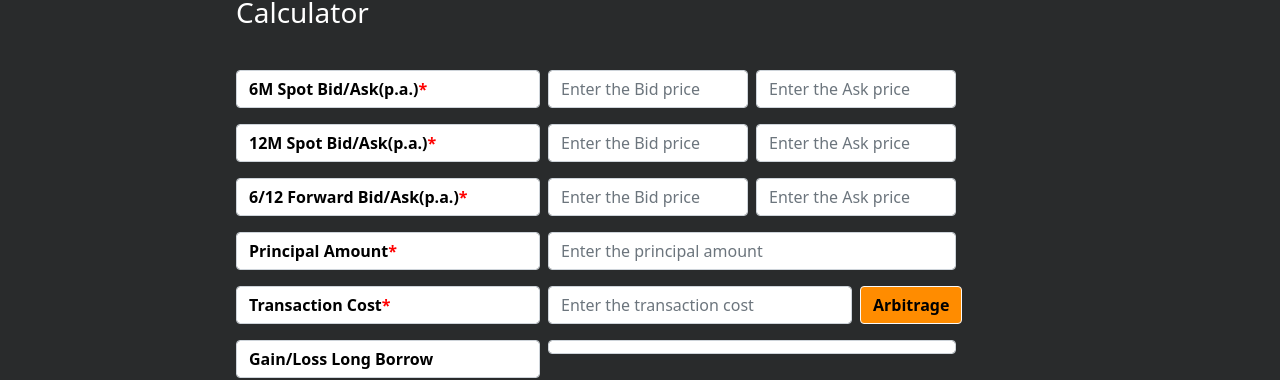
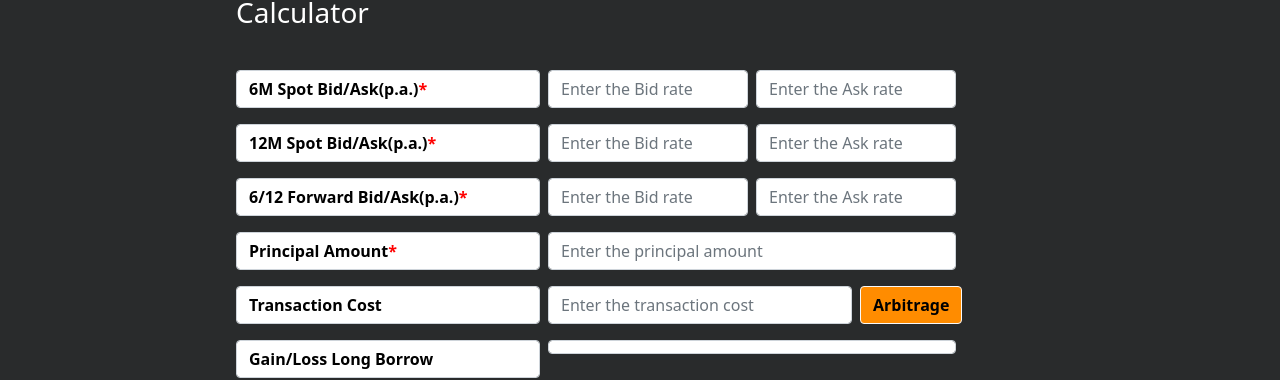
Before and after one commit to nishibothra/ArbitrageFrontEnd, an Angular app in the folder ArbitrageFrontEnd-master/: page /fra/calculator in a window 1280 px wide. Shown: the part 172-552 px from the top of the page. Built offline with nearby package versions, Linux system fonts and the light colour scheme.

Commit message:
cc fra changes

```diff
--- a/ArbitrageFrontEnd-master/src/app/component/cc-calculator/cc-calculator.component.html
+++ b/ArbitrageFrontEnd-master/src/app/component/cc-calculator/cc-calculator.component.html
@@ -29,6 +29,9 @@
                     <input type="number" class="form-control" name="Stock Amount" [(ngModel)]="Input.lot_size"
                         placeholder="Enter the Stock Amount" aria-label="StockAmount" required>
                 </div>
+                <div *ngIf="Input.lot_size<0" class="col-md-3" id="alert" role="alert">
+                    <p><b>*Stock amount can't be negative.</b></p>
+                </div>
 
             </div>
 
@@ -51,6 +54,12 @@
                 <div *ngIf="Input.ask_spotPrice<=Input.bid_spotPrice" class="col-md-3" id="alert" role="alert">
                     <p><b>*Ask price should be more than Bid price.</b></p>
                 </div>
+
+                <div *ngIf="Input.ask_spotPrice<0||Input.bid_spotPrice<0" class="col-md-3" id="alert" role="alert">
+                    <p><b>*Ask price or Bid price can't be.</b></p>
+                </div>
+
+
 
 
 
@@ -76,6 +85,9 @@
                 <div *ngIf="Input.ask_futurePrice<=Input.bid_futurePrice" class="col-md-3" id="alert" role="alert">
                     <p><b>*Ask price should be more than Bid price.</b></p>
                 </div>
+                <div *ngIf="Input.ask_futurePrice<0||Input.bid_futurePrice<0" class="col-md-3" id="alert" role="alert">
+                    <p><b>*Ask price or Bid price can't be negative.</b></p>
+                </div>
             </div>
 
             <!-- Bid/Ask Interest Rates -->
@@ -97,6 +109,9 @@
                 <div *ngIf="Input.ask_rfr<=Input.bid_rfr" class="col-md-3" id="alert" role="alert">
                     <p><b>*Ask price should be more than Bid price.</b></p>
                 </div>
+                <div *ngIf="Input.ask_rfr<0||Input.bid_rfr<0" class="col-md-3" id="alert" role="alert">
+                    <p><b>*Ask price or Bid price can't be negative.</b></p>
+                </div>
 
             </div>
              <!-- Duration -->
@@ -109,6 +124,9 @@
                     <input type="number" class="form-control" name="duration" [(ngModel)]="Input.duration"
                         placeholder="Months" aria-label="duration">
                 </div>
+                <div *ngIf="Input.duration<0" class="col-md-3" id="alert" role="alert">
+                    <p><b>*Duration can't be negative</b></p>
+                </div>
 
             </div>
 
@@ -116,7 +134,7 @@
             <div class="row g-2">
                 <div class="col-md-2">
                     <label type="text" style="background-color: #292b2c ;" class="form-control" aria-label="brokerage"
-                        style="color: black;"><b>Transaction cost<span class="nowrap" style="color: red;">*</span></b></label>
+                        style="color: black;"><b>Transaction cost</b></label>
                 </div>
                 <div class="col-md-3">
                     <input type="number" class="form-control" name="brokerage" [(ngModel)]="Input.brokerage"
@@ -126,6 +144,9 @@
                     <button class="btn btn-light" style="background-color: darkorange;"
                     (click)="setValues($event)"><b>Arbitrage</b> </button>
 
+                </div>
+                <div *ngIf="Input.transactionCost" class="col-md-3" id="alert" role="alert">
+                    <p><b>*Transaction cost can't be negative</b></p>
                 </div>
 
             </div>
--- a/ArbitrageFrontEnd-master/src/app/component/cc-calculator/cc-calculator.component.ts
+++ b/ArbitrageFrontEnd-master/src/app/component/cc-calculator/cc-calculator.component.ts
@@ -32,7 +32,7 @@ export class CcCalculatorComponent implements OnInit {
   public setValues(event){
     event.preventDefault();
     this.calcCc = this.Input;
-    if(this.calcCc.brokerage&&this.calcCc.bid_spotPrice&&this.calcCc.ask_spotPrice&&this.calcCc.bid_futurePrice&&this.calcCc.bid_rfr&&this.calcCc.ask_rfr&&this.calcCc.lot_size&&this.calcCc.duration)
+    if(this.calcCc.bid_spotPrice&&this.calcCc.ask_spotPrice&&this.calcCc.bid_futurePrice&&this.calcCc.bid_rfr&&this.calcCc.ask_rfr&&this.calcCc.lot_size&&this.calcCc.duration)
     {
       this.postUserInput();
     }
--- a/ArbitrageFrontEnd-master/src/app/component/fra-calculator/fra-calculator.component.html
+++ b/ArbitrageFrontEnd-master/src/app/component/fra-calculator/fra-calculator.component.html
@@ -33,17 +33,17 @@
                 </div>
                 <div class="col-md-2">
                     <input type="number" class="form-control" name="sixMonthsSpotBid" [(ngModel)]="Input.sixMonthsSpotBid"
-                        placeholder="Enter the Bid price" required>
+                        placeholder="Enter the Bid rate" required>
                 </div>
                 <div class="col-md-2">
                     <input type="number" class="form-control" name="sixMonthsSpotAsk" [(ngModel)]="Input.sixMonthsSpotAsk"
-                        placeholder="Enter the Ask price" required >
+                        placeholder="Enter the Ask rate" required >
                 </div>
                 <div *ngIf="Input.sixMonthsSpotAsk<=Input.sixMonthsSpotBid" class="col-md-3" id="alert" role="alert">
-                  <p><b>*Ask price should be more than Bid price.</b></p>
+                  <p><b>*Ask rate should be more than Bid rate.</b></p>
               </div>
               <div *ngIf="Input.sixMonthsSpotAsk<0||Input.sixMonthsSpotBid<0" class="col-md-3" id="alert" role="alert">
-                <p><b>*Ask price or Bid price can't be negative</b></p>
+                <p><b>*Ask rate or Bid rate can't be negative</b></p>
             </div>
             </div>
 
@@ -55,17 +55,17 @@
                 </div>
                 <div class="col-md-2">
                     <input type="number" class="form-control" name="twelveMonthSpotBid" [(ngModel)]="Input.twelveMonthSpotBid"
-                        placeholder="Enter the Bid price" required >
+                        placeholder="Enter the Bid rate" required >
                 </div>
                 <div class="col-md-2">
                     <input type="number" class="form-control" name="twelveMonthSpotAsk" [(ngModel)]="Input.twelveMonthSpotAsk"
-                        placeholder="Enter the Ask price"  required>
+                        placeholder="Enter the Ask rate"  required>
                 </div>
                 <div *ngIf="Input.twelveMonthSpotAsk<=Input.twelveMonthSpotBid" class="col-md-3" id="alert" role="alert">
-                  <p><b>*Ask price should be more than Bid price.</b></p>
+                  <p><b>*Ask rate should be more than Bid rate.</b></p>
               </div>
               <div *ngIf="Input.twelveMonthSpotAsk<0||Input.twelveMonthSpotBid<0" class="col-md-3" id="alert" role="alert">
-                <p><b>*Ask price or Bid price can't be negative.</b></p>
+                <p><b>*Ask rate or Bid rate can't be negative.</b></p>
             </div>
             </div>
 
@@ -77,17 +77,17 @@
                 </div>
                 <div class="col-md-2">
                     <input type="number" class="form-control" name="sixBytwelveFRBid" [(ngModel)]="Input.sixBytwelveFRBid"
-                        placeholder="Enter the Bid price"  required>
+                        placeholder="Enter the Bid rate"  required>
                 </div>
                 <div class="col-md-2">
                     <input type="number" class="form-control" name="sixByTwelveFRAsk" [(ngModel)]="Input.sixByTwelveFRAsk"
-                        placeholder="Enter the Ask price"  required>
+                        placeholder="Enter the Ask rate"  required>
                 </div>
                 <div *ngIf="Input.sixByTwelveFRAsk<=Input.sixBytwelveFRBid" class="col-md-3" id="alert" role="alert">
-                  <p><b>*Ask price should be more than Bid price.</b></p>
+                  <p><b>*Ask rate should be more than Bid rate.</b></p>
               </div>
               <div *ngIf="Input.sixByTwelveFRAsk<0||Input.sixBytwelveFRBid<0" class="col-md-3" id="alert" role="alert">
-                <p><b>*Ask or Bid price can't be negative.</b></p>
+                <p><b>*Ask or Bid rate can't be negative.</b></p>
             </div>
             </div>
 
@@ -111,7 +111,7 @@
              <div class="row g-2">
                 <div class="col-md-3">
                     <label type="text" style="background-color: #292b2c ;" class="form-control"
-                        style="color: black;"><b>Transaction Cost<span class="nowrap" style="color: red;">*</span></b></label>
+                        style="color: black;"><b>Transaction Cost</b></label>
                 </div>
                 <div class="col-md-3">
                     <input type="number" class="form-control" name="transactionCost" [(ngModel)]="Input.transactionCost"
--- a/ArbitrageFrontEnd-master/src/app/component/fra-calculator/fra-calculator.component.ts
+++ b/ArbitrageFrontEnd-master/src/app/component/fra-calculator/fra-calculator.component.ts
@@ -38,7 +38,7 @@ export class FraCalculatorComponent implements OnInit
     this.calcFra=this.Input;
 
 
-    if(this.calcFra.principleAmount&&this.calcFra.transactionCost&&
+    if(this.calcFra.principleAmount&&
       this.calcFra.sixByTwelveFRAsk&&this.calcFra.sixBytwelveFRBid&&
       this.calcFra.sixMonthsSpotAsk&&this.calcFra.sixMonthsSpotBid&&
       this.calcFra.twelveMonthSpotAsk&&this.calcFra.twelveMonthSpotBid)
```
